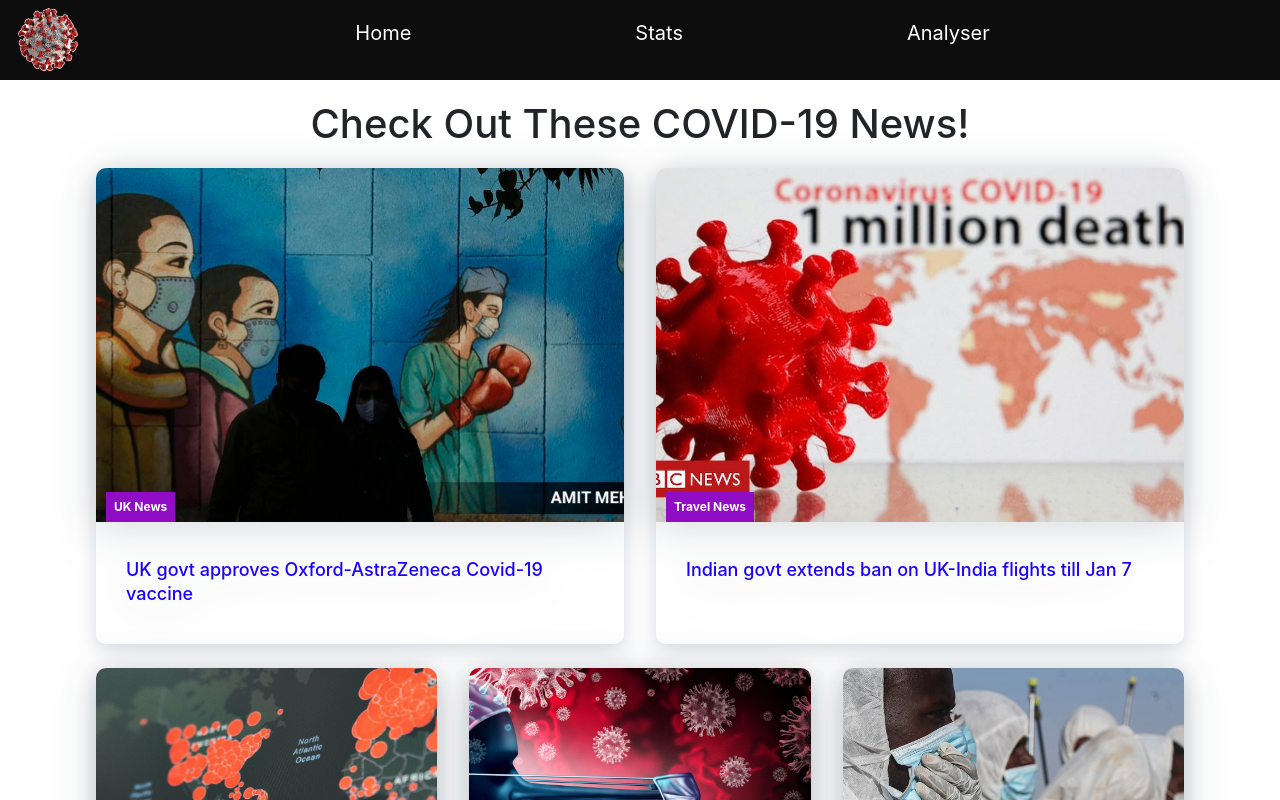
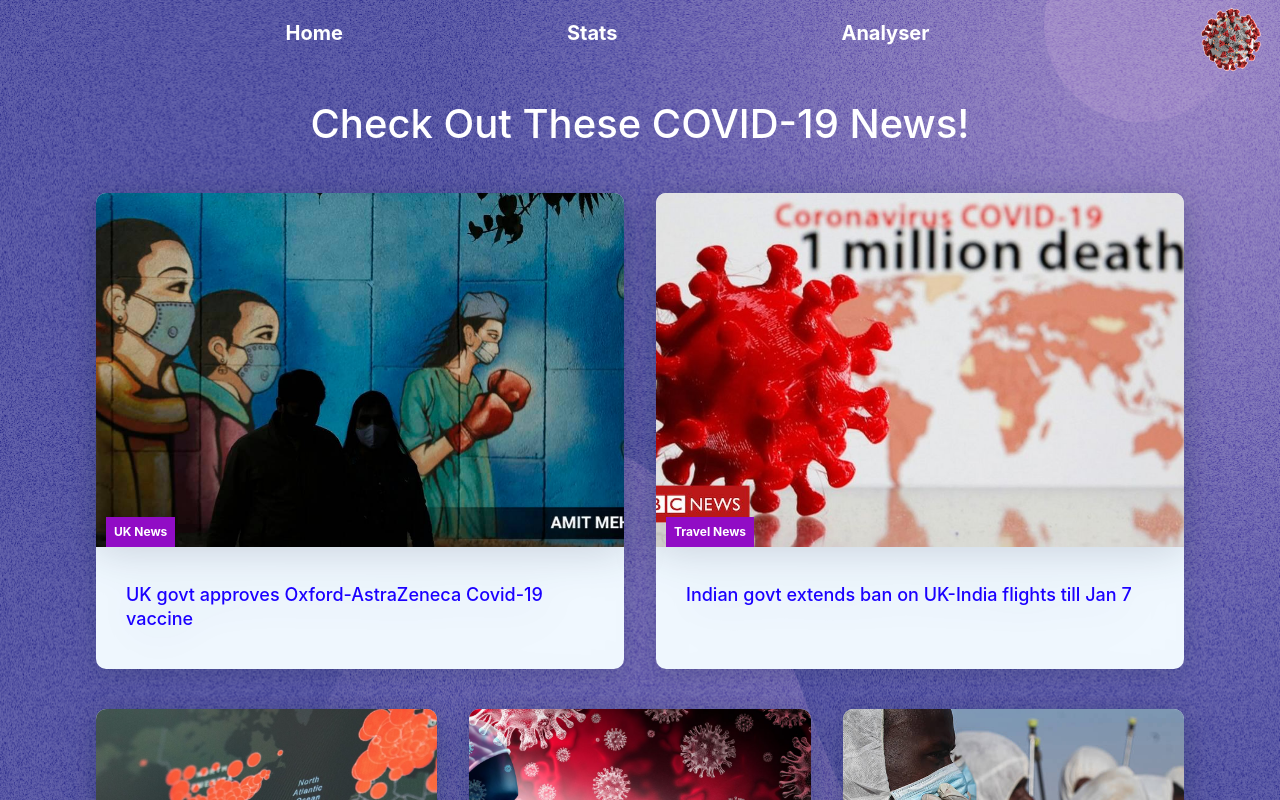
Before and after one commit to aryan040501/Covid19tracker-react, a React (Create React App) app: page / in a window 1280 px wide. Shown: the top 800 px of the page. Built offline with nearby package versions, Linux system fonts and the light colour scheme; what react-chatbot-kit would draw is missing.

Commit message:
Final design change

```diff
--- a/public/index.html
+++ b/public/index.html
@@ -31,7 +31,8 @@
 
 <body>
   <noscript>You need to enable JavaScript to run this app.</noscript>
-  <div id="root"></div>
+  <div id="root" style="background-image: url('./background-image.svg');background-size: cover;
+    background-repeat: no-repeat;"></div>
   <!--
       This HTML file is a template.
       If you open it directly in the browser, you will see an empty page.
--- a/src/components/Cards/Cards.css
+++ b/src/components/Cards/Cards.css
@@ -1,19 +1,33 @@
-.container{
-    margin: 50px 0;
+.container {
+  padding: 50px 0;
+  padding-top: 0;
+  border-radius: 25px;
 }
 
-.card{
-    margin: 0 2% !important;
+.card {
+  margin: 0 2% !important;
 }
 
-.infected{
-    border-bottom: 10px solid rgba(0,0,255,0.5);
+.infected {
+  border-bottom: 10px solid rgba(0, 0, 255, 0.5);
 }
 
-.recovered{
-    border-bottom: 10px solid rgba(0,255,0,0.5);
+.recovered {
+  border-bottom: 10px solid rgba(0, 255, 0, 0.5);
 }
 
-.deaths{
-    border-bottom: 10px solid rgba(255,0,0,0.5);
+.deaths {
+  border-bottom: 10px solid rgba(255, 0, 0, 0.5);
 }
+
+.MuiGrid-spacing-xs-3 > .MuiGrid-item {
+  padding: 12px;
+  margin: 20px;
+  border-radius: 25px;
+}
+
+.MuiFormControl-root {
+  background: #ffffff;
+  margin-bottom: 10px !important;
+  border-radius: 8px;
+}
--- a/src/components/Chart/Chart.css
+++ b/src/components/Chart/Chart.css
@@ -1,5 +1,10 @@
-.container{
-    display: flex;
-    justify-content: center;
-    width: 85%;
+.chartjs-render-monitor {
+  animation: chartjs-render-animation 0.001s;
+  background: #ffffff;
+  border-radius: 25px;
 }
+
+@media (max-width: 648px) {
+  .chartjs-render-monitor {
+  }
+}
--- a/src/components/Chart/Chart.js
+++ b/src/components/Chart/Chart.js
@@ -1,52 +1,55 @@
-import React, {useState, useEffect} from 'react'
-import styles from "./Chart.css"
-import {fetchDailyData} from '../../index'
-import {Line, Bar} from 'react-chartjs-2'
+import React, { useState, useEffect } from "react";
+import styles from "./Chart.css";
+import { fetchDailyData } from "../../index";
+import { Line, Bar } from "react-chartjs-2";
 
-
-function Chart({data: {confirmed, deaths, recovered}, country}) {
-
+function Chart({ data: { confirmed, deaths, recovered }, country }) {
   const [dailyData, setDailyData] = useState([]);
 
-    useEffect(()=>{
-        const fetchAPI = async() => {
+  useEffect(() => {
+    const fetchAPI = async () => {
       setDailyData(await fetchDailyData());
-        }
+    };
 
     fetchAPI();
-    },[]);
+  }, []);
 
-    const lineChart = (
-        dailyData.length !== 0
-        ?(<Line
+  const lineChart =
+    dailyData.length !== 0 ? (
+      <Line
         data={{
-                labels: dailyData.map(({date})=>date),
-                datasets: [{
-                    data: dailyData.map(({confirmed})=>confirmed),
-                    label: 'Infected',
-                    borderColor: '#3333ff',
+          labels: dailyData.map(({ date }) => date),
+          datasets: [
+            {
+              data: dailyData.map(({ confirmed }) => confirmed),
+              label: "Infected",
+              borderColor: "#3333ff",
               fill: true,
-                }, {
-                    data: dailyData.map(({deaths})=>deaths),
-                    label: 'Deaths',
-                    borderColor:'red',
-                    backgroundColor: 'rgba(255,0,0,0.5)',
+            },
+            {
+              data: dailyData.map(({ deaths }) => deaths),
+              label: "Deaths",
+              borderColor: "red",
+              backgroundColor: "rgba(255,0,0,0.5)",
               fill: true,
-                }],
+            },
+          ],
         }}
-        />) : null
-    );
+      />
+    ) : null;
 
-
-    const barChart = (
-        confirmed ? (
+  const barChart = confirmed ? (
     <Bar
       data={{
-              labels: ['Infected', 'Recovered', 'Deaths'],
+        labels: ["Infected", "Recovered", "Deaths"],
         datasets: [
           {
-                  label: 'People',
-                  backgroundColor: ['rgba(0, 0, 255, 0.5)', 'rgba(0, 255, 0, 0.5)', 'rgba(255, 0, 0, 0.5)'],
+            label: "People",
+            backgroundColor: [
+              "rgba(0, 0, 255, 0.5)",
+              "rgba(0, 255, 0, 0.5)",
+              "rgba(255, 0, 0, 0.5)",
+            ],
             data: [confirmed.value, recovered.value, deaths.value],
           },
         ],
@@ -56,15 +59,9 @@ function Chart({data: {confirmed, deaths, recovered}, country}) {
         title: { display: true, text: `Current state in ${country}` },
       }}
     />
-        ) : null
-      );
+  ) : null;
 
-
-    return (
-        <div className="container">
-            {country? barChart : lineChart}
-        </div>
-    )
+  return <div className="container">{country ? barChart : lineChart}</div>;
 }
 
-export default Chart
+export default Chart;
--- a/src/components/Navbar/Navbar.css
+++ b/src/components/Navbar/Navbar.css
@@ -7,7 +7,6 @@
 /*Desktop View*/
 .navbar {
   display: flex;
-  background-color: #0d0d0d;
   justify-content: space-between;
   align-items: center;
   height: 80px;
@@ -28,6 +27,7 @@
 
 .nav-options > li > a {
   color: #ffffff;
+  font-weight: bold;
   margin: 12px;
   text-decoration: none;
   font-size: 20px;
@@ -37,7 +37,7 @@
 }
 
 .nav-options > li > a:hover {
-  color: dodgerblue;
+  color: aqua;
 }
 
 .mobile-option {
@@ -48,7 +48,7 @@
   display: none;
 }
 
-@media (max-width: 648px) {
+@media (max-width: 1000px) {
   /*Mobile View */
   .navbar {
     padding: 0px 10px;
@@ -74,15 +74,20 @@
   }
 
   .nav-options.active {
-    background: #0d0d0d;
+    background: #ffffff;
     left: 0;
     opacity: 1;
     transition: all 0.5s ease;
     z-index: 1;
     align-content: center;
     padding-left: 0px;
+    width: 200px;
+    height: 300px;
   }
-
+  .nav-options > li > a {
+    color: #000000;
+    font-weight: 500;
+  }
   .menu-icon {
     width: 45px;
     height: 45px;
@@ -93,8 +98,7 @@
     display: flex;
     align-items: center;
     justify-content: center;
-    height: 10vw;
-    padding: 30px 0px;
+    padding: 20px 0px;
   }
 }
 
--- a/src/components/Navbar/Navbar.js
+++ b/src/components/Navbar/Navbar.js
@@ -12,7 +12,14 @@ const Navbar = () => {
 
   return (
     <div className="navbar">
-      <img src={Logo} className="logo" />
+      {/* Mobile menu handling click */}
+      <div className="mobile-menu" onClick={handleClick}>
+        {click ? (
+          <CloseMenu className="menu-icon" />
+        ) : (
+          <MenuIcon className="menu-icon" />
+        )}
+      </div>
 
       <ul className={click ? "nav-options active" : "nav-options"}>
         <li className="option" onClick={closeMobileMenu}>
@@ -27,15 +34,7 @@ const Navbar = () => {
           <Link to="/Analyser">Analyser</Link>
         </li>
       </ul>
-
-      {/* Mobile menu handling click */}
-      <div className="mobile-menu" onClick={handleClick}>
-        {click ? (
-          <CloseMenu className="menu-icon" />
-        ) : (
-          <MenuIcon className="menu-icon" />
-        )}
-      </div>
+      <img src={Logo} className="logo" />
     </div>
   );
 };
--- a/src/components/News/Cards.css
+++ b/src/components/News/Cards.css
@@ -1,116 +1,5 @@
 .cards {
-  background: #fff;
-  /* background-color: #910cc5; */
 }
-
-/* .cards::after,
-.cards::before {
-  clip-path: polygon(
-    100% 0,
-    0 0,
-    0 77.5%,
-    1% 77.4%,
-    2% 77.1%,
-    3% 76.6%,
-    4% 75.9%,
-    5% 75.05%,
-    6% 74.05%,
-    7% 72.95%,
-    8% 71.75%,
-    9% 70.55%,
-    10% 69.3%,
-    11% 68.05%,
-    12% 66.9%,
-    13% 65.8%,
-    14% 64.8%,
-    15% 64%,
-    16% 63.35%,
-    17% 62.85%,
-    18% 62.6%,
-    19% 62.5%,
-    20% 62.65%,
-    21% 63%,
-    22% 63.5%,
-    23% 64.2%,
-    24% 65.1%,
-    25% 66.1%,
-    26% 67.2%,
-    27% 68.4%,
-    28% 69.65%,
-    29% 70.9%,
-    30% 72.15%,
-    31% 73.3%,
-    32% 74.35%,
-    33% 75.3%,
-    34% 76.1%,
-    35% 76.75%,
-    36% 77.2%,
-    37% 77.45%,
-    38% 77.5%,
-    39% 77.3%,
-    40% 76.95%,
-    41% 76.4%,
-    42% 75.65%,
-    43% 74.75%,
-    44% 73.75%,
-    45% 72.6%,
-    46% 71.4%,
-    47% 70.15%,
-    48% 68.9%,
-    49% 67.7%,
-    50% 66.55%,
-    51% 65.5%,
-    52% 64.55%,
-    53% 63.75%,
-    54% 63.15%,
-    55% 62.75%,
-    56% 62.55%,
-    57% 62.5%,
-    58% 62.7%,
-    59% 63.1%,
-    60% 63.7%,
-    61% 64.45%,
-    62% 65.4%,
-    63% 66.45%,
-    64% 67.6%,
-    65% 68.8%,
-    66% 70.05%,
-    67% 71.3%,
-    68% 72.5%,
-    69% 73.6%,
-    70% 74.65%,
-    71% 75.55%,
-    72% 76.35%,
-    73% 76.9%,
-    74% 77.3%,
-    75% 77.5%,
-    76% 77.45%,
-    77% 77.25%,
-    78% 76.8%,
-    79% 76.2%,
-    80% 75.4%,
-    81% 74.45%,
-    82% 73.4%,
-    83% 72.25%,
-    84% 71.05%,
-    85% 69.8%,
-    86% 68.55%,
-    87% 67.35%,
-    88% 66.2%,
-    89% 65.2%,
-    90% 64.3%,
-    91% 63.55%,
-    92% 63%,
-    93% 62.65%,
-    94% 62.5%,
-    95% 62.55%,
-    96% 62.8%,
-    97% 63.3%,
-    98% 63.9%,
-    99% 64.75%,
-    100% 65.7%
-  );
-} */
 
 .cards__container {
   display: flex;
@@ -126,15 +15,13 @@
   margin: 50px 0 45px;
 } */
 
-.cards__items {
-  margin-bottom: 24px;
-}
-
 .cards__item {
   display: flex;
   flex: 1;
   margin: 0 1rem;
   border-radius: 10px;
+  margin-bottom: 24px;
+  background-color: aliceblue;
 }
 
 .cards__item__link {
--- a/src/components/News/Cards.js
+++ b/src/components/News/Cards.js
@@ -10,7 +10,15 @@ import image5 from "./images/5.jpg";
 function Cards() {
   return (
     <div className="cards">
-      <h1 style={{ textAlign: "center", fontSize: "2.5em", margin: "2.5vh" }}>
+      <h1
+        style={{
+          textAlign: "center",
+          fontSize: "2.5em",
+          margin: "2.5vh",
+          color: "white",
+          paddingBottom: "25px",
+        }}
+      >
         Check Out These COVID-19 News!
       </h1>
       <div className="cards__container">
--- a/src/components/chatbot/chatbot.css
+++ b/src/components/chatbot/chatbot.css
@@ -23,6 +23,6 @@
   }
   .react-chatbot-kit-chat-bot-message {
     /* height: auto; */
-    width: auto;
+    width: auto !important;
   }
 }
```
Also changed, not shown: src/App.css (+4 -4 lines), public/background-image.svg (added), 1 other file (tests, documents, lock files or other folders). Lines whose indentation alone changed are shown as unchanged.
